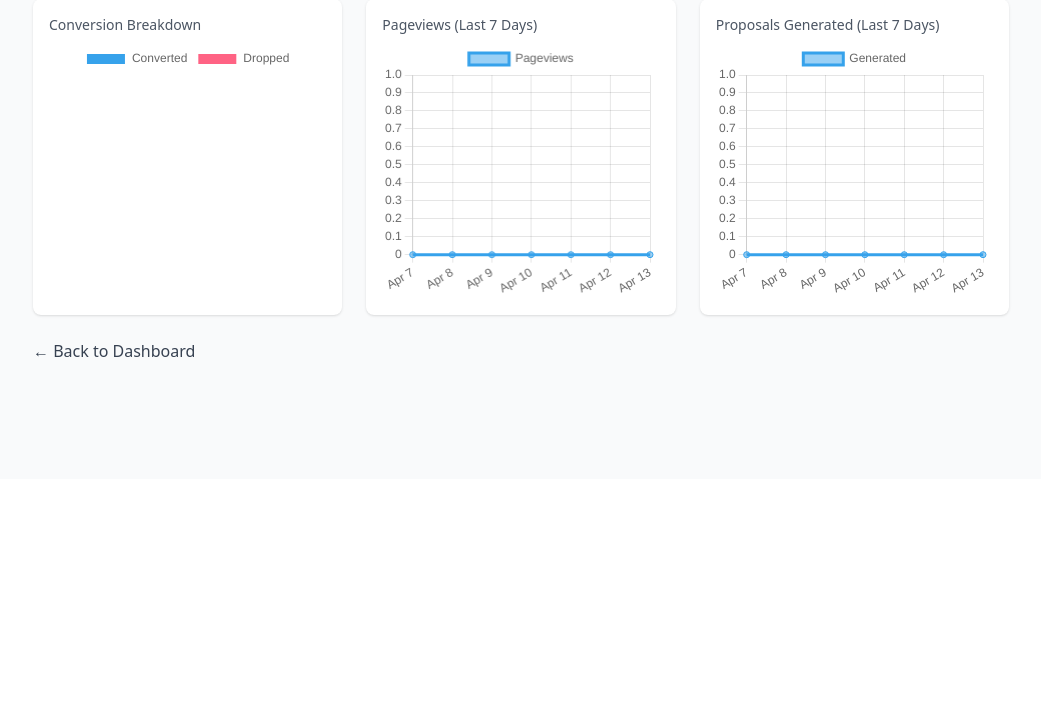
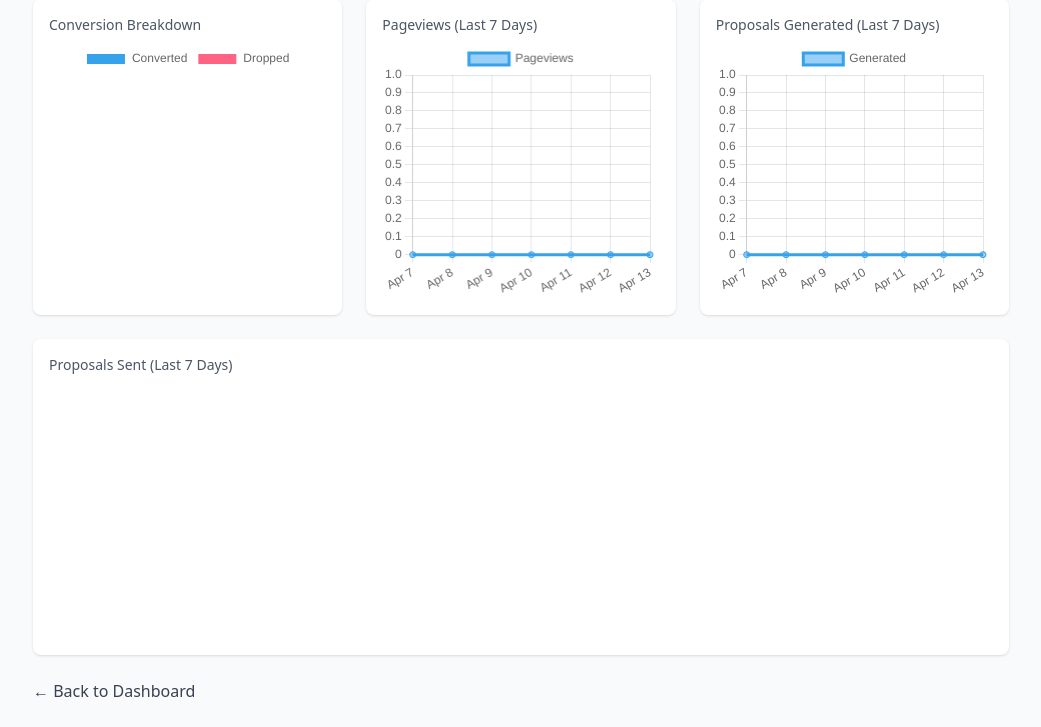
Before and after one commit to MylesGoHam/zyberfy-backend, a Flask app: page /analytics in a window 1280 px wide. Shown: the part 321-1048 px from the top of the page, without its empty margins (119-1160 px from the left). Before the commit the page ends 678 px from the top, so only its background shows below. Run offline with Flask 3, Linux system fonts and the light colour scheme; the visitor is signed in with stand-in values (Sample User, id 1); data comes from the database, SQL or seed files in the repository; data that the repository does not hold is empty; a map, chart or similar area stays blank; some libraries are stand-ins or nearby versions.

Commit message:
Update analytics.html

```diff
--- a/templates/analytics.html
+++ b/templates/analytics.html
@@ -47,6 +47,10 @@
       <div class="h-64"><canvas id="genChart"></canvas></div>
     </div>
   </div>
+  <div class="bg-white p-4 rounded-lg shadow">
+  <p class="text-sm text-gray-600 mb-2">Proposals Sent (Last 7 Days)</p>
+  <div class="h-64"><canvas id="sentChart"></canvas></div>
+</div>
 
   <a href="{{ url_for('dashboard') }}"
      class="inline-block text-gray-700 hover:underline">← Back to Dashboard</a>
```
